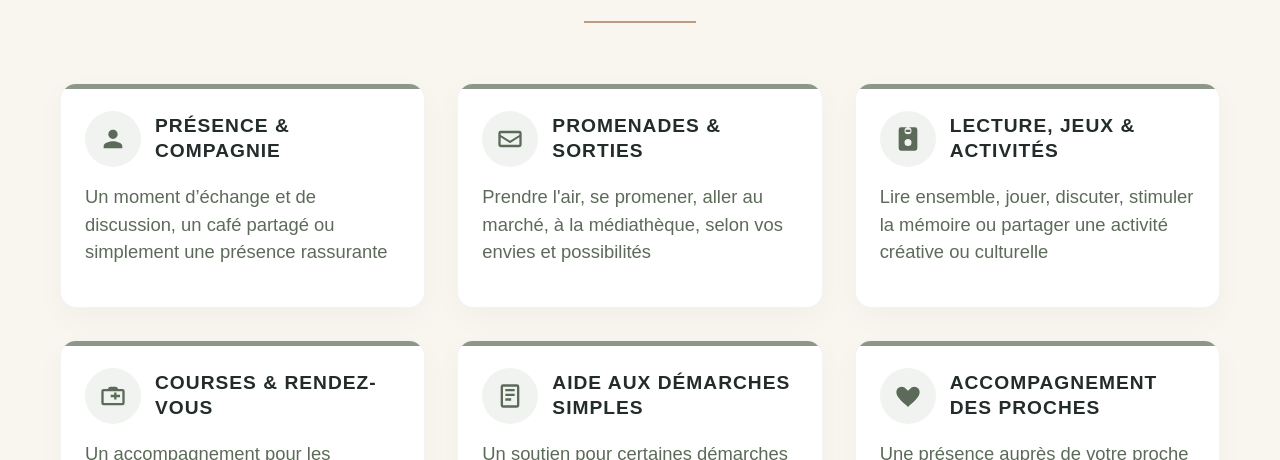
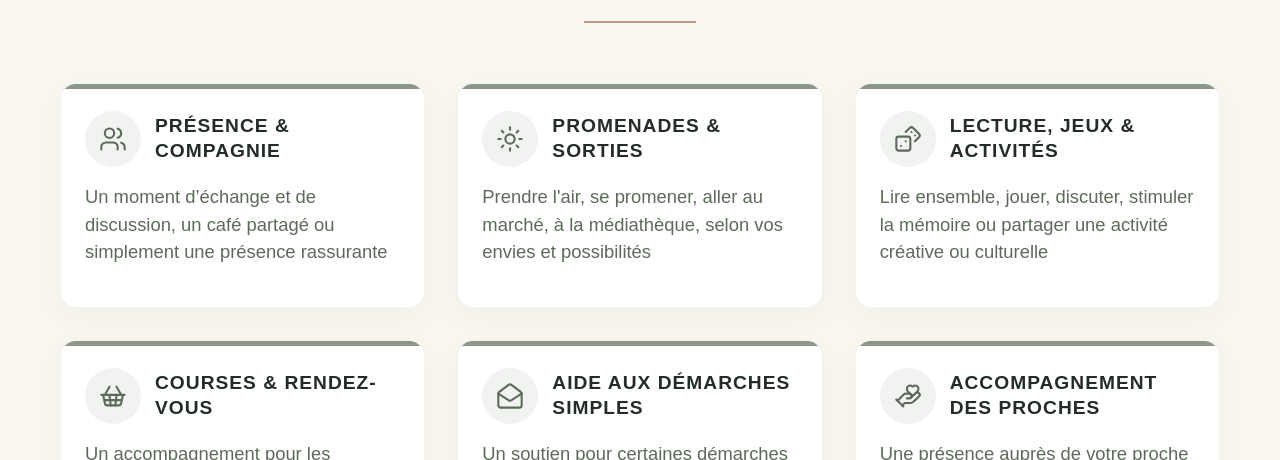
Before and after one commit to tentensee/LaVoyageuseDeVie, a React (Vite) app: page / in a window 1280 px wide. Shown: the part 940-1400 px from the top of the page. Built offline with nearby package versions, Linux system fonts and the light colour scheme.

Commit message:
Remplacer les icônes des services par les icons Lucide

```diff
--- a/package.json
+++ b/package.json
@@ -10,6 +10,7 @@
     "preview": "vite preview"
   },
   "dependencies": {
+    "lucide-react": "^1.47.0",
     "react": "^19.2.7",
     "react-dom": "^19.2.7"
   },
--- a/src/components/Services.jsx
+++ b/src/components/Services.jsx
@@ -1,4 +1,5 @@
 import React from 'react';
+import { Users, Sun, MailOpen, HandHeart, Dices, ShoppingBasket } from 'lucide-react';
 
 export default function Services() {
   return (
@@ -12,9 +13,7 @@ export default function Services() {
         <div className="service-card">
           <div className="service-card-header">
             <div className="card-icon-wrapper">
-              <svg className="card-icon" viewBox="0 0 24 24">
-                <path d="M12,12C14.21,12 16,10.21 16,8C16,5.79 14.21,4 12,4C9.79,4 8,5.79 8,8C8,10.21 9.79,12 12,12ZM12,14C9.33,14 4,15.34 4,18V20H20V18C20,15.34 14.67,14 12,14Z"/>
-              </svg>
+              <Users className="card-icon" size={28} strokeWidth={1.8} />
             </div>
             <h3 className="card-title">Présence & compagnie</h3>
           </div>
@@ -25,9 +24,7 @@ export default function Services() {
         <div className="service-card">
           <div className="service-card-header">
             <div className="card-icon-wrapper">
-              <svg className="card-icon" viewBox="0 0 24 24">
-                <path d="M20,5H4A2,2 0 0,0 2,7V17A2,2 0 0,0 4,19H20A2,2 0 0,0 22,17V7A2,2 0 0,0 20,5M20,7V8.5L12,13.5L4,8.5V7H20M4,17V10.5L11.43,15.2C11.76,15.4 12.24,15.4 12.57,15.2L20,10.5V17H4Z"/>
-              </svg>
+              <Sun className="card-icon" size={28} strokeWidth={1.8} />
             </div>
             <h3 className="card-title">Promenades & sorties</h3>
           </div>
@@ -38,9 +35,7 @@ export default function Services() {
         <div className="service-card">
           <div className="service-card-header">
             <div className="card-icon-wrapper">
-              <svg className="card-icon" viewBox="0 0 24 24">
-                <path d="M18,2H6A2,2 0 0,0 4,4V20A2,2 0 0,0 6,22H18A2,2 0 0,0 20,20V4A2,2 0 0,0 18,2M10,4H14V6H10V4M12,18A3,3 0 1,1 15,15A3,3 0 0,1 12,18M12,8A3,3 0 1,1 15,5A3,3 0 0,1 12,8Z"/>
-              </svg>
+              <Dices className="card-icon" size={28} strokeWidth={1.8} />
             </div>
             <h3 className="card-title">Lecture, jeux & activités</h3>
           </div>
@@ -51,9 +46,7 @@ export default function Services() {
         <div className="service-card">
           <div className="service-card-header">
             <div className="card-icon-wrapper">
-              <svg className="card-icon" viewBox="0 0 24 24">
-                <path d="M18,11H15V9H13V11H10V13H13V15H15V13H18V11M20,6H16.5L15.46,4.5C15.18,4.16 14.77,4 14.33,4H9.67C9.23,4 8.82,4.16 8.54,4.5L7.5,6H4A2,2 0 0,0 2,8V18A2,2 0 0,0 4,20H20A2,2 0 0,0 22,18V8A2,2 0 0,0 20,6M20,18H4V8H20V18Z"/>
-              </svg>
+              <ShoppingBasket className="card-icon" size={28} strokeWidth={1.8} />
             </div>
             <h3 className="card-title">Courses & rendez-vous</h3>
           </div>
@@ -64,9 +57,7 @@ export default function Services() {
         <div className="service-card">
           <div className="service-card-header">
             <div className="card-icon-wrapper">
-              <svg className="card-icon" viewBox="0 0 24 24">
-                <path d="M6,2H18A2,2 0 0,1 20,4V20A2,2 0 0,1 18,22H6A2,2 0 0,1 4,20V4A2,2 0 0,1 6,2M6,4V20H18V4H6M8,6H16V8H8V6M8,10H16V12H8V10M8,14H13V16H8V14Z"/>
-              </svg>
+              <MailOpen className="card-icon" size={28} strokeWidth={1.8} />
             </div>
             <h3 className="card-title">Aide aux démarches simples</h3>
           </div>
@@ -77,9 +68,7 @@ export default function Services() {
         <div className="service-card">
           <div className="service-card-header">
             <div className="card-icon-wrapper">
-              <svg className="card-icon" viewBox="0 0 24 24">
-                <path d="M12,21.35L10.55,20C5.4,15.36 2,12.28 2,8.5A4.5,4.5 0 0,1 6.5,4A4.9,4.9 0 0,1 10.4,5.93L12,7.5L13.6,5.93A4.9,4.9 0 0,1 17.5,4A4.5,4.5 0 0,1 22,8.5C22,12.28 18.6,15.36 13.45,20L12,21.35Z"/>
-              </svg>
+              <HandHeart className="card-icon" size={28} strokeWidth={1.8} />
             </div>
             <h3 className="card-title">Accompagnement des proches</h3>
           </div>
--- a/src/index.css
+++ b/src/index.css
@@ -307,7 +307,9 @@ nav a:hover {
 .card-icon {
     width: 28px;
     height: 28px;
-    fill: var(--sage-green);
+    color: var(--sage-green);
+    stroke: currentColor;
+    fill: none;
 }
 
 .card-title {
```
Also changed, not shown: 1 other file (tests, documents, lock files or other folders). Lines whose indentation alone changed are shown as unchanged.
